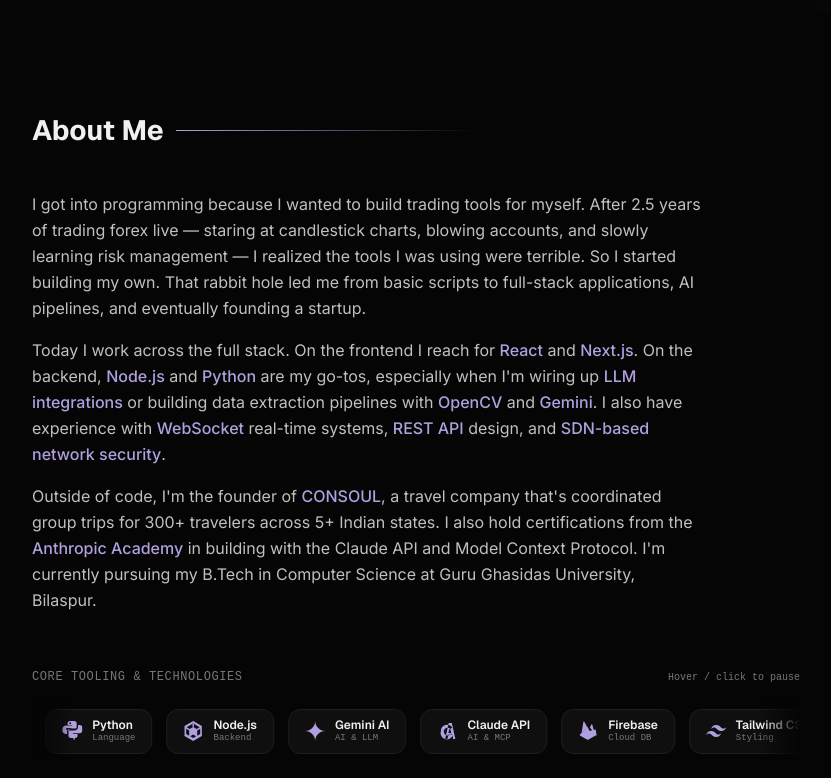
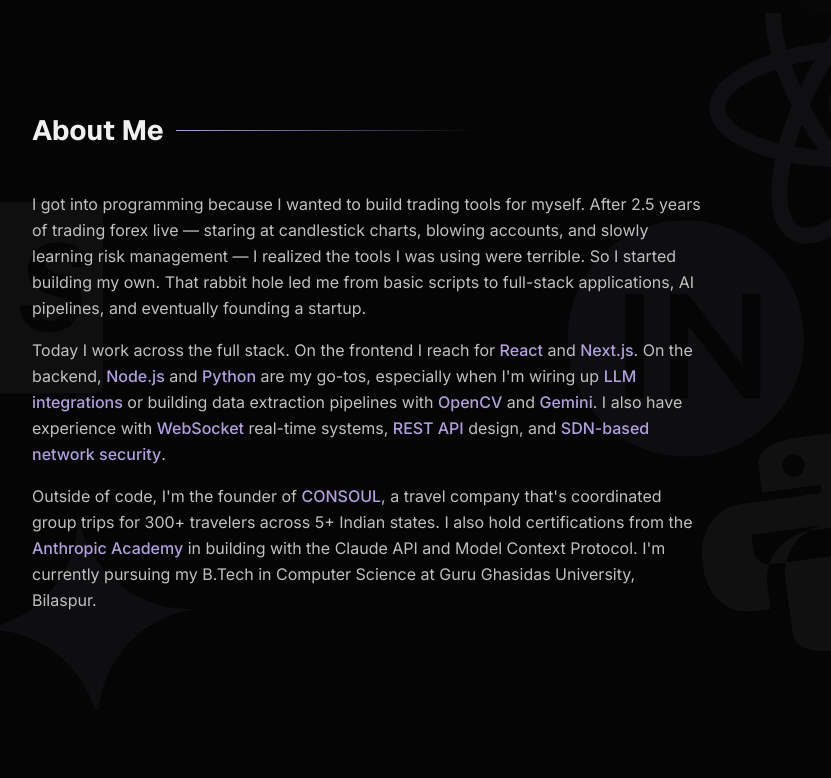
Before and after one commit to raidipanshu25-ops/portfolio, a Next.js app: page / in a window 1280 px wide. Shown: the part 802-1580 px from the top of the page, without its empty margins (176-1007 px from the left). Built offline with nearby package versions, Linux system fonts and the light colour scheme.

Commit message:
feat: replace tool ticker with big faint dynamic background logos in About section

```diff
--- a/src/components/sections/About.tsx
+++ b/src/components/sections/About.tsx
@@ -1,6 +1,5 @@
 "use client";
 
-import { useState } from "react";
 import { motion, type Variants } from "framer-motion";
 
 const container: Variants = {
@@ -16,135 +15,112 @@
   show: { opacity: 1, y: 0, transition: { duration: 0.5 } },
 };
 
-interface ToolLogo {
-  name: string;
-  category: string;
-  svg: React.ReactNode;
-}
-
-const tools: ToolLogo[] = [
-  {
-    name: "Next.js",
-    category: "Framework",
-    svg: (
-      <svg className="w-5 h-5" viewBox="0 0 24 24" fill="currentColor">
-        <path d="M12 0C5.37 0 0 5.37 0 12s5.37 12 12 12 12-5.37 12-12S18.63 0 12 0zm5.88 18.06l-5.64-7.38v7.38H10.4V7.47h1.84l5.48 7.23V7.47h1.84v10.59h-1.68zM7.72 7.47v10.59H5.88V7.47h1.84z"/>
-      </svg>
-    ),
-  },
-  {
-    name: "React",
-    category: "Library",
-    svg: (
-      <svg className="w-5 h-5" viewBox="0 0 24 24" fill="currentColor">
-        <path d="M12 9.5a2.5 2.5 0 100 5 2.5 2.5 0 000-5zm0-7.5c-4.97 0-9 1.79-9 4s4.03 4 9 4 9-1.79 9-4-4.03-4-9-4zm0 6c-3.86 0-7-1.12-7-2.5S8.14 3 12 3s7 1.12 7 2.5-3.14 2.5-7 2.5zm6.5 1.5c-2.48-4.3-6.5-6.62-8.98-5.18s-2.48 6.08 0 10.38 6.5 6.62 8.98 5.18 2.48-6.08 0-10.38zm-1.5 8.66c-1.93 1.12-4.8-.45-6.42-3.25s-1.35-5.83.58-6.95 4.8.45 6.42 3.25 1.35 5.83-.58 6.95zM5.5 9.5c-2.48 1.44-2.48 6.08 0 10.38s6.5 6.62 8.98 5.18 2.48-6.08 0-10.38-6.5-6.62-8.98-5.18zm7.48 13.84c-1.93 1.12-4.8-.45-6.42-3.25s-1.35-5.83.58-6.95 4.8.45 6.42 3.25 1.35 5.83-.58 6.95z"/>
-      </svg>
-    ),
-  },
-  {
-    name: "TypeScript",
-    category: "Language",
-    svg: (
-      <svg className="w-5 h-5" viewBox="0 0 24 24" fill="currentColor">
-        <path d="M1.5 0h21A1.5 1.5 0 0124 1.5v21a1.5 1.5 0 01-1.5 1.5h-21A1.5 1.5 0 010 22.5v-21A1.5 1.5 0 011.5 0zm10.1 14.8h-2.3v-5H6.9V8h4.7v6.8zm7.4-1.2c-.3.8-.9 1.3-1.6 1.3-.8 0-1.4-.4-1.6-1.1-.1-.3-.1-.5-.1-.8h-2.1c0 .8.3 1.6.8 2.2.6.7 1.6 1.1 2.8 1.1 1.4 0 2.4-.4 3.1-1.2.7-.8 1-1.8 1-2.9 0-.8-.2-1.5-.7-2-.5-.5-1.2-.9-2.2-1.2-.7-.2-1.2-.4-1.4-.6-.2-.2-.3-.4-.3-.7 0-.3.1-.6.4-.8.3-.2.7-.3 1.2-.3.6 0 1 .1 1.3.4.3.3.5.7.5 1.2h2.1c0-.9-.4-1.7-1-2.2-.6-.6-1.5-.9-2.7-.9-1.2 0-2.2.3-2.9 1-.7.7-1 1.5-1 2.5 0 .8.2 1.4.7 1.9.5.5 1.3.9 2.4 1.2.7.2 1.2.4 1.5.6.3.2.4.5.4.9 0 .4-.1.7-.4.9z"/>
-      </svg>
-    ),
-  },
-  {
-    name: "Python",
-    category: "Language",
-    svg: (
-      <svg className="w-5 h-5" viewBox="0 0 24 24" fill="currentColor">
-        <path d="M11.91 0c-3.13 0-5.46.28-5.46 2.37v2.33h5.54v.78H4.27C2.08 5.48 0 7.37 0 10.63c0 3.23 1.83 4.96 4.19 4.96h1.56v-2.22c0-2.48 2.1-4.52 4.67-4.52h5.45c.84 0 1.52-.69 1.52-1.53V2.37C17.39.28 15.04 0 11.91 0zm-2.2 1.54a1.05 1.05 0 110 2.1 1.05 1.05 0 010-2.1zm2.38 6.94c-2.48 0-4.59 2.04-4.59 4.52v4.95c0 2.09 2.33 2.37 5.46 2.37 3.13 0 5.46-.28 5.46-2.37v-2.33h-5.54v-.78h7.72c2.19 0 4.27-1.89 4.27-5.15 0-3.23-1.83-4.96-4.19-4.96h-1.56v2.22c0 2.48-2.1 4.52-4.67 4.52H6.42a1.52 1.52 0 01-1.52-1.53V8.48h6.19zm2.2 13.98a1.05 1.05 0 110-2.1 1.05 1.05 0 010 2.1z"/>
-      </svg>
-    ),
-  },
-  {
-    name: "Node.js",
-    category: "Backend",
-    svg: (
-      <svg className="w-5 h-5" viewBox="0 0 24 24" fill="currentColor">
-        <path d="M12 0L1.6 6v12L12 24l10.4-6V6L12 0zm-.9 2.5l8.7 5-3.6 2.1-5.1-2.9v-4.2zm1.8 0v4.2l-5.1 2.9-3.6-2.1 8.7-5zm-9.3 6.9l3.6 2.1v6.1l-3.6-2.1V9.4zm16.8 6.1l-3.6 2.1v-6.1l3.6-2.1v6.1zm-8.4 4.8l-3.6-2.1 3.6-2.1 3.6 2.1-3.6 2.1z"/>
-      </svg>
-    ),
-  },
-  {
-    name: "Gemini AI",
-    category: "AI & LLM",
-    svg: (
-      <svg className="w-5 h-5" viewBox="0 0 24 24" fill="currentColor">
-        <path d="M12 0C12 6.627 6.627 12 0 12c6.627 0 12 5.373 12 12 0-6.627 5.373-12 12-12-6.627 0-12-5.373-12-12z"/>
-      </svg>
-    ),
-  },
-  {
-    name: "Claude API",
-    category: "AI & MCP",
-    svg: (
-      <svg className="w-5 h-5" viewBox="0 0 24 24" fill="currentColor">
-        <path d="M13.8 2.5L9.6 21.5h2.8l1.1-5.4h4.9l.6 5.4h2.8L17.6 2.5h-3.8zm1.5 5.5l1.6 6.3h-3.5l1.9-6.3zM4.5 12a7.5 7.5 0 0113.5-4.5l-2 2A4.7 4.7 0 1016.7 15l2 2A7.5 7.5 0 014.5 12z"/>
-      </svg>
-    ),
-  },
-  {
-    name: "Firebase",
-    category: "Cloud DB",
-    svg: (
-      <svg className="w-5 h-5" viewBox="0 0 24 24" fill="currentColor">
-        <path d="M3.89 15.67L6.25.96a.58.58 0 011.08-.18l3.41 6.38-6.85 8.51zM14.07 7.7l1.77-3.41a.58.58 0 011.04.03l3.23 11.35-6.04-7.97zM2.87 17.06l1.24-1.55 6.94-8.62 2.66 4.97-10.84 5.2zM20.9 17.5l-8.9 4.98a1 1 0 01-.99 0L2.1 17.5a.65.65 0 01-.13-.93l1.8-2.24 17.26-4.22.99 6.46a.65.65 0 01-.12.93z"/>
-      </svg>
-    ),
-  },
-  {
-    name: "Tailwind CSS",
-    category: "Styling",
-    svg: (
-      <svg className="w-5 h-5" viewBox="0 0 24 24" fill="currentColor">
-        <path d="M12.001 4.8c-3.2 0-5.2 1.6-6 4.8 1.2-1.6 2.6-2.2 4.2-1.8.913.228 1.565.89 2.288 1.624C13.666 10.618 15.027 12 18.001 12c3.2 0 5.2-1.6 6-4.8-1.2 1.6-2.6 2.2-4.2 1.8-.913-.228-1.565-.89-2.288-1.624C16.337 6.182 14.976 4.8 12.001 4.8zm-6 7.2c-3.2 0-5.2 1.6-6 4.8 1.2-1.6 2.6-2.2 4.2-1.8.913.228 1.565.89 2.288 1.624 1.177 1.194 2.538 2.576 5.512 2.576 3.2 0 5.2-1.6 6-4.8-1.2 1.6-2.6 2.2-4.2 1.8-.913-.228-1.565-.89-2.288-1.624C10.337 13.382 8.976 12 6.001 12z"/>
-      </svg>
-    ),
-  },
-  {
-    name: "OpenCV",
-    category: "Computer Vision",
-    svg: (
-      <svg className="w-5 h-5" viewBox="0 0 24 24" fill="currentColor">
-        <path d="M12 2a6 6 0 00-5.2 9A6 6 0 001.6 17a6 6 0 0010.4 4 6 6 0 0010.4-4A6 6 0 0017.2 11 6 6 0 0012 2zm0 3a3 3 0 110 6 3 3 0 010-6zm-5.2 9a3 3 0 11-5.2 3 3 3 0 015.2-3zm10.4 0a3 3 0 115.2 3 3 3 0 01-5.2-3z"/>
-      </svg>
-    ),
-  },
-  {
-    name: "WebSocket",
-    category: "Real-time",
-    svg: (
-      <svg className="w-5 h-5" viewBox="0 0 24 24" fill="currentColor">
-        <path d="M12 2C6.48 2 2 6.48 2 12s4.48 10 10 10 10-4.48 10-10S17.52 2 12 2zm-1 14.5v-9l6 4.5-6 4.5z"/>
-      </svg>
-    ),
-  },
-  {
-    name: "Razorpay",
-    category: "Payments",
-    svg: (
-      <svg className="w-5 h-5" viewBox="0 0 24 24" fill="currentColor">
-        <path d="M22.436 0l-11.91 7.773-1.164 4.265 5.568-3.636-2.923 10.707 5.753-3.757L22.436 0zM1.564 24l5.632-20.627 5.733-3.743-4.516 16.536 3.036-1.983L9.62 24H1.564z"/>
-      </svg>
-    ),
-  },
-];
-
 export default function About() {
-  const [isPaused, setIsPaused] = useState(false);
-
-  // Duplicate the array for a seamless infinite loop
-  const duplicatedTools = [...tools, ...tools];
-
   return (
     <section
       id="about"
-      className="w-full max-w-7xl mx-auto px-4 sm:px-8 md:px-12 py-24"
+      className="w-full max-w-7xl mx-auto px-4 sm:px-8 md:px-12 py-24 relative overflow-hidden"
     >
-      <div className="pl-24 sm:pl-32 md:pl-40">
+      {/* ─── Big Dynamic Tool Logos in Background (Low Transparency) ─── */}
+      <div className="absolute inset-0 pointer-events-none select-none overflow-hidden z-0">
+        {/* React Logo — Top Right floating */}
+        <motion.div
+          animate={{
+            y: [0, -30, 0],
+            rotate: [0, 360],
+          }}
+          transition={{
+            y: { repeat: Infinity, duration: 14, ease: "easeInOut" },
+            rotate: { repeat: Infinity, duration: 40, ease: "linear" },
+          }}
+          className="absolute -top-10 right-10 md:right-20 w-64 h-64 md:w-80 md:h-80 text-[var(--accent)] opacity-[0.035] dark:opacity-[0.055]"
+        >
+          <svg viewBox="0 0 24 24" fill="none" stroke="currentColor" strokeWidth="1.2" className="w-full h-full">
+            <ellipse cx="12" cy="12" rx="11" ry="4.2" transform="rotate(0 12 12)" />
+            <ellipse cx="12" cy="12" rx="11" ry="4.2" transform="rotate(60 12 12)" />
+            <ellipse cx="12" cy="12" rx="11" ry="4.2" transform="rotate(120 12 12)" />
+            <circle cx="12" cy="12" r="2" fill="currentColor" />
+          </svg>
+        </motion.div>
+
+        {/* Python Logo — Bottom Right drifting */}
+        <motion.div
+          animate={{
+            y: [0, 25, 0],
+            x: [0, -20, 0],
+            rotate: [0, -8, 8, 0],
+          }}
+          transition={{
+            repeat: Infinity,
+            duration: 18,
+            ease: "easeInOut",
+          }}
+          className="absolute bottom-10 right-16 md:right-32 w-48 h-48 md:w-64 md:h-64 text-[var(--fg)] opacity-[0.03] dark:opacity-[0.045]"
+        >
+          <svg viewBox="0 0 24 24" fill="currentColor" className="w-full h-full">
+            <path d="M11.91 0c-3.13 0-5.46.28-5.46 2.37v2.33h5.54v.78H4.27C2.08 5.48 0 7.37 0 10.63c0 3.23 1.83 4.96 4.19 4.96h1.56v-2.22c0-2.48 2.1-4.52 4.67-4.52h5.45c.84 0 1.52-.69 1.52-1.53V2.37C17.39.28 15.04 0 11.91 0zm-2.2 1.54a1.05 1.05 0 110 2.1 1.05 1.05 0 010-2.1zm2.38 6.94c-2.48 0-4.59 2.04-4.59 4.52v4.95c0 2.09 2.33 2.37 5.46 2.37 3.13 0 5.46-.28 5.46-2.37v-2.33h-5.54v-.78h7.72c2.19 0 4.27-1.89 4.27-5.15 0-3.23-1.83-4.96-4.19-4.96h-1.56v2.22c0 2.48-2.1 4.52-4.67 4.52H6.42a1.52 1.52 0 01-1.52-1.53V8.48h6.19zm2.2 13.98a1.05 1.05 0 110-2.1 1.05 1.05 0 010 2.1z"/>
+          </svg>
+        </motion.div>
+
+        {/* Next.js Logo — Center Right floating */}
+        <motion.div
+          animate={{
+            y: [0, -20, 0],
+            x: [0, 15, 0],
+            scale: [1, 1.06, 1],
+          }}
+          transition={{
+            repeat: Infinity,
+            duration: 16,
+            ease: "easeInOut",
+          }}
+          className="absolute top-1/3 right-4 md:right-1/4 w-44 h-44 md:w-56 md:h-56 text-[var(--accent)] opacity-[0.03] dark:opacity-[0.05]"
+        >
+          <svg viewBox="0 0 24 24" fill="currentColor" className="w-full h-full">
+            <path d="M12 0C5.37 0 0 5.37 0 12s5.37 12 12 12 12-5.37 12-12S18.63 0 12 0zm5.88 18.06l-5.64-7.38v7.38H10.4V7.47h1.84l5.48 7.23V7.47h1.84v10.59h-1.68zM7.72 7.47v10.59H5.88V7.47h1.84z"/>
+          </svg>
+        </motion.div>
+
+        {/* Gemini / AI Spark Logo — Bottom Left floating */}
+        <motion.div
+          animate={{
+            y: [0, -18, 0],
+            rotate: [0, 15, -15, 0],
+            scale: [1, 1.08, 1],
+          }}
+          transition={{
+            repeat: Infinity,
+            duration: 12,
+            ease: "easeInOut",
+          }}
+          className="absolute -bottom-8 left-20 md:left-40 w-40 h-40 md:w-52 md:h-52 text-[var(--accent)] opacity-[0.035] dark:opacity-[0.05]"
+        >
+          <svg viewBox="0 0 24 24" fill="currentColor" className="w-full h-full">
+            <path d="M12 0C12 6.627 6.627 12 0 12c6.627 0 12 5.373 12 12 0-6.627 5.373-12 12-12-6.627 0-12-5.373-12-12z"/>
+          </svg>
+        </motion.div>
+
+        {/* TypeScript Logo — Middle Left drifting */}
+        <motion.div
+          animate={{
+            y: [0, 20, 0],
+            x: [0, -12, 0],
+          }}
+          transition={{
+            repeat: Infinity,
+            duration: 20,
+            ease: "easeInOut",
+          }}
+          className="absolute top-1/4 left-10 md:left-24 w-36 h-36 md:w-48 md:h-48 text-[var(--fg)] opacity-[0.025] dark:opacity-[0.04]"
+        >
+          <svg viewBox="0 0 24 24" fill="currentColor" className="w-full h-full">
+            <path d="M1.5 0h21A1.5 1.5 0 0124 1.5v21a1.5 1.5 0 01-1.5 1.5h-21A1.5 1.5 0 010 22.5v-21A1.5 1.5 0 011.5 0zm10.1 14.8h-2.3v-5H6.9V8h4.7v6.8zm7.4-1.2c-.3.8-.9 1.3-1.6 1.3-.8 0-1.4-.4-1.6-1.1-.1-.3-.1-.5-.1-.8h-2.1c0 .8.3 1.6.8 2.2.6.7 1.6 1.1 2.8 1.1 1.4 0 2.4-.4 3.1-1.2.7-.8 1-1.8 1-2.9 0-.8-.2-1.5-.7-2-.5-.5-1.2-.9-2.2-1.2-.7-.2-1.2-.4-1.4-.6-.2-.2-.3-.4-.3-.7 0-.3.1-.6.4-.8.3-.2.7-.3 1.2-.3.6 0 1 .1 1.3.4.3.3.5.7.5 1.2h2.1c0-.9-.4-1.7-1-2.2-.6-.6-1.5-.9-2.7-.9-1.2 0-2.2.3-2.9 1-.7.7-1 1.5-1 2.5 0 .8.2 1.4.7 1.9.5.5 1.3.9 2.4 1.2.7.2 1.2.4 1.5.6.3.2.4.5.4.9 0 .4-.1.7-.4.9z"/>
+          </svg>
+        </motion.div>
+      </div>
+
+      {/* ─── Foreground Content ─── */}
+      <div className="pl-24 sm:pl-32 md:pl-40 relative z-10">
         <motion.div
           variants={container}
           initial="hidden"
@@ -200,71 +176,8 @@
               University, Bilaspur.
             </motion.p>
           </div>
-
-          {/* Dynamic Tools & Tech Ribbon */}
-          <motion.div variants={item} className="mt-14 max-w-3xl">
-            <div className="flex items-center justify-between mb-4">
-              <p className="text-xs font-mono uppercase tracking-wider text-[var(--fg-muted)]">
-                Core Tooling & Technologies
-              </p>
-              <span className="text-[10px] font-mono text-[var(--fg-muted)]">
-                {isPaused ? "Paused" : "Hover / click to pause"}
-              </span>
-            </div>
-
-            <div
-              className="relative overflow-hidden py-2"
-              onMouseEnter={() => setIsPaused(true)}
-              onMouseLeave={() => setIsPaused(false)}
-              onClick={() => setIsPaused((prev) => !prev)}
-            >
-              {/* Fade masks */}
-              <div className="pointer-events-none absolute inset-y-0 left-0 w-10 bg-gradient-to-r from-[var(--bg)] to-transparent z-10" />
-              <div className="pointer-events-none absolute inset-y-0 right-0 w-10 bg-gradient-to-l from-[var(--bg)] to-transparent z-10" />
-
-              {/* Animated Marquee */}
-              <div
-                className="flex gap-3.5 w-max cursor-pointer select-none"
-                style={{
-                  animation: "about-tools-marquee 28s linear infinite",
-                  animationPlayState: isPaused ? "paused" : "running",
-                }}
-              >
-                {duplicatedTools.map((tool, idx) => (
-                  <div
-                    key={`${tool.name}-${idx}`}
-                    className="flex items-center gap-2.5 px-4 py-2 rounded-xl bg-[var(--bg-secondary)] border border-[var(--border)] hover:border-[var(--accent)] hover:text-[var(--accent)] transition-all duration-300 group"
-                  >
-                    <div className="text-[var(--accent)] group-hover:scale-110 transition-transform">
-                      {tool.svg}
-                    </div>
-                    <div className="flex flex-col">
-                      <span className="text-xs font-heading font-semibold text-[var(--fg)] group-hover:text-[var(--accent)] transition-colors leading-tight">
-                        {tool.name}
-                      </span>
-                      <span className="text-[9px] font-mono text-[var(--fg-muted)] leading-tight">
-                        {tool.category}
-                      </span>
-                    </div>
-                  </div>
-                ))}
-              </div>
-            </div>
-          </motion.div>
         </motion.div>
       </div>
-
-      {/* Marquee Animation Keyframe */}
-      <style jsx>{`
-        @keyframes about-tools-marquee {
-          0% {
-            transform: translateX(0);
-          }
-          100% {
-            transform: translateX(-50%);
-          }
-        }
-      `}</style>
     </section>
   );
 }
```
